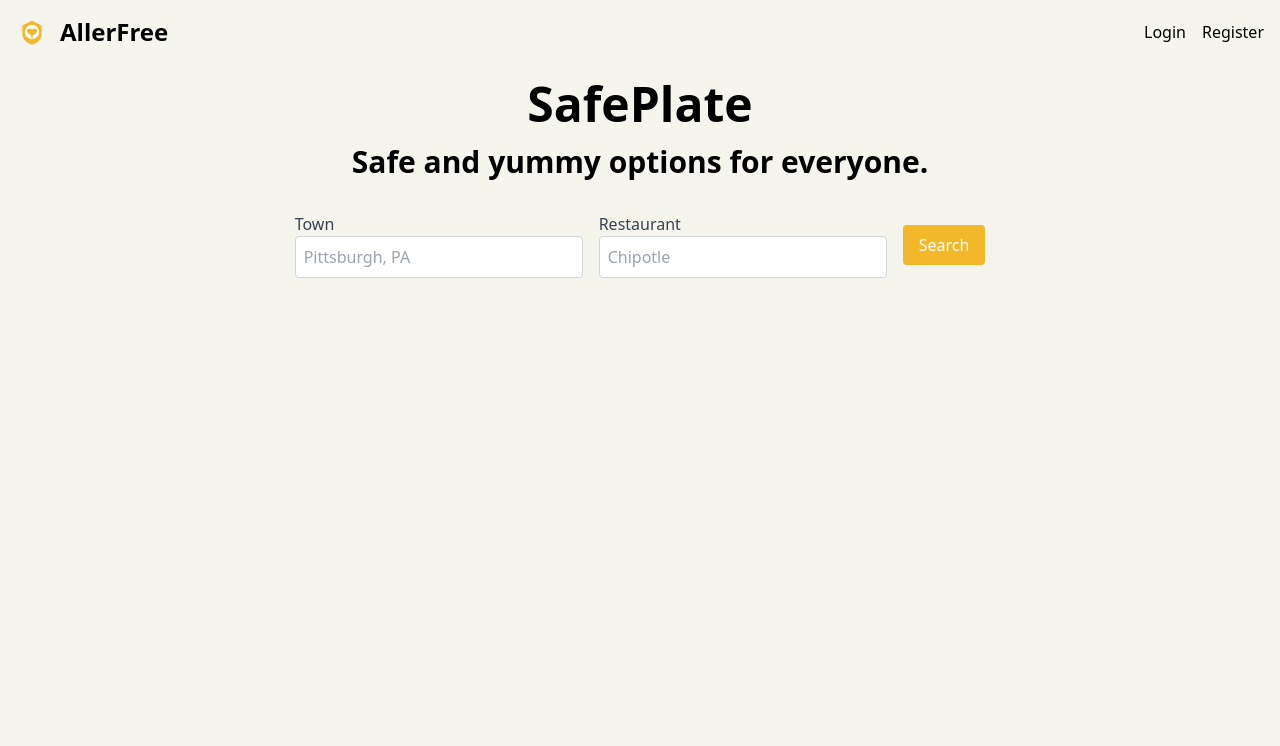
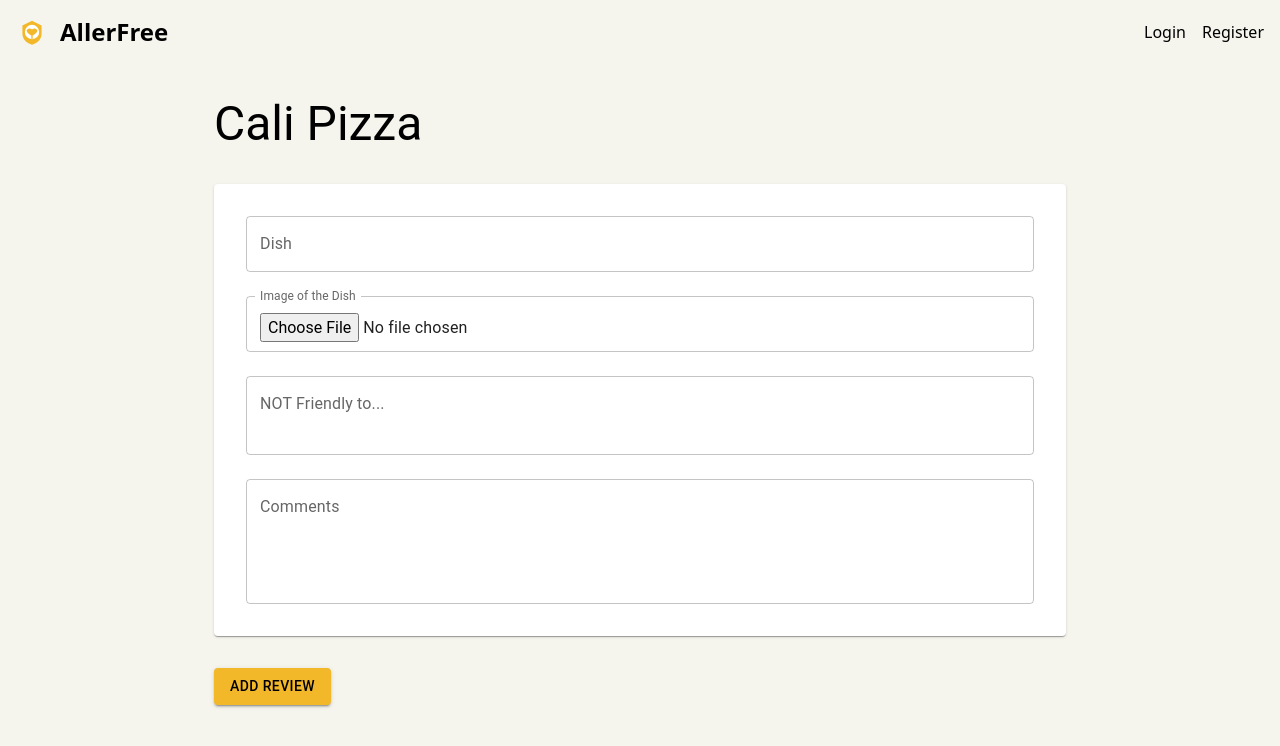
Before and after one commit to yeekitc/SafePlates, a React (Vite) app in the folder frontend/: page /add-review in a window 1280 px wide. Shown: the top 746 px of the page. Built offline with nearby package versions, Linux system fonts and the light colour scheme.

Commit message:
moved router to App, added yee kit's AddReview

```diff
--- a/frontend/package.json
+++ b/frontend/package.json
@@ -10,7 +10,9 @@
     "preview": "vite preview"
   },
   "dependencies": {
+    "@emotion/styled": "^11.13.0",
     "@heroicons/react": "^2.1.5",
+    "@mui/material": "^6.1.5",
     "axios": "^1.7.7",
     "react": "^18.3.1",
     "react-dom": "^18.3.1",
--- a/frontend/src/App.jsx
+++ b/frontend/src/App.jsx
@@ -1,5 +1,9 @@
 import React, { useState, useEffect } from 'react';
+import { BrowserRouter as Router, Routes, Route } from "react-router-dom";
 import axios from 'axios';
+import LoginPage from './components/LoginPage';
+import RegisterPage from './components/RegisterPage';
+import AddReview from './components/AddReview';
 import NavBar from './components/NavBar';
 import Search from './components/Search';
 
@@ -28,15 +32,17 @@ const App = () => {
   };
 
   return (
-    <main className="bg-beige min-h-screen">
-      <NavBar />
-      {/* {user ? (
-        <h1>{`Welcome back, ${user.message.split(',')[1].split('!')[0].trim()}!`}</h1>
-      ) : (
-        <h1>Welcome, Guest!</h1>
-      )} */}
-      <Search />
-    </main>
+    <Router>
+      <main className="bg-beige min-h-screen">
+        <NavBar />
+        <Routes>
+          <Route path="/" element={<Search />} />
+          <Route path="/login" element={<LoginPage />} />
+          <Route path="/register" element={<RegisterPage />} />
+          <Route path="/add-review" element={<AddReview />} />
+        </Routes>
+      </main>
+    </Router>
   );
 };
 
--- /dev/null
+++ b/frontend/src/components/AddReview.jsx
@@ -0,0 +1,71 @@
+import {
+    Box,
+    Typography,
+    TextField,
+    Button,
+    Paper,
+    Container
+} from '@mui/material';
+
+function AddReview() {
+    return (
+        <Container maxWidth="md">
+            <Box sx={{ py: 4 }}>
+                {/* Header */}
+                <Box sx={{ display: 'flex', alignItems: 'center', mb: 4 }}>
+                    <Typography variant="h3" component="h1" sx={{ mr: 2 }}>
+                        Cali Pizza
+                    </Typography>
+                </Box>
+
+                {/* Form */}
+                <Paper sx={{ p: 4 }}>
+                    <Box component="form" sx={{ display: 'flex', flexDirection: 'column', gap: 3 }}>
+                        {/* Dish Name */}
+                        <TextField
+                            fullWidth
+                            label="Dish"
+                            placeholder="Input a dish!"
+                            variant="outlined"
+                        />
+
+                        {/* Image Upload */}
+                        <TextField
+                            fullWidth
+                            type="file"
+                            label="Image of the Dish"
+                            InputLabelProps={{ shrink: true }}
+                            variant="outlined"
+                        />
+
+                        {/* Dietary Restrictions */}
+                        <TextField
+                            fullWidth
+                            label="NOT Friendly to..."
+                            placeholder="All the dietary restrictions that this dish works with!"
+                            variant="outlined"
+                            multiline
+                            rows={2}
+                        />
+
+                        {/* Comments */}
+                        <TextField
+                            fullWidth
+                            label="Comments"
+                            placeholder="How was your experience? Let us know!"
+                            variant="outlined"
+                            multiline
+                            rows={4}
+                        />
+                    </Box>
+                </Paper>
+            </Box>
+            <Button variant="contained" sx={{
+                backgroundColor: '#F3B829',
+                color: 'black',
+            }}>Add Review</Button>
+        </Container>
+    );
+}
+
+export default AddReview;
--- a/frontend/src/components/NavBar.jsx
+++ b/frontend/src/components/NavBar.jsx
@@ -1,8 +1,6 @@
 import React from 'react';
-import { BrowserRouter as Router, Routes, Route, Link } from "react-router-dom";
-import LoginPage from './LoginPage'
-import RegisterPage from './RegisterPage'
-import logo from '../assets/allerfree.svg'
+import { Link } from "react-router-dom";
+import logo from '../assets/allerfree.svg';
 
 export default function NavBar() {
     const [isLoggedIn, setIsLoggedIn] = React.useState(false);
@@ -14,10 +12,10 @@ export default function NavBar() {
 
     const handleLogout = () => {
         localStorage.removeItem('token');
+        setIsLoggedIn(false);
     };
 
     return (
-        <Router>
         <nav>
             <div className="max-w-screen-xl flex flex-wrap items-center justify-between mx-auto p-4">
                 <Link to="/" className="flex items-center space-x-3 rtl:space-x-reverse">
@@ -51,6 +49,12 @@ export default function NavBar() {
                 <div className="hidden w-full md:block md:w-auto" id="navbar-default">
                     <ul className="flex flex-col md:flex-row md:space-x-4">
                         {isLoggedIn ? (
+                            <>
+                                <li>
+                                    <Link to="/add-review" className="block py-2 px-3 md:p-0 hover:text-orange-500">
+                                        Add Review
+                                    </Link>
+                                </li>
                                 <li>
                                     <button
                                         onClick={handleLogout}
@@ -59,6 +63,7 @@ export default function NavBar() {
                                         Logout
                                     </button>
                                 </li>
+                            </>
                         ) : (
                             <>
                                 <li>
@@ -76,11 +81,6 @@ export default function NavBar() {
                     </ul>
                 </div>
             </div>
-                <Routes>
-                    <Route path="/login" element={<LoginPage />} />
-                    <Route path="/register" element={<RegisterPage />} />
-                </Routes>
         </nav>
-        </Router>
     );
 }
```
Lines whose indentation alone changed are shown as unchanged.
